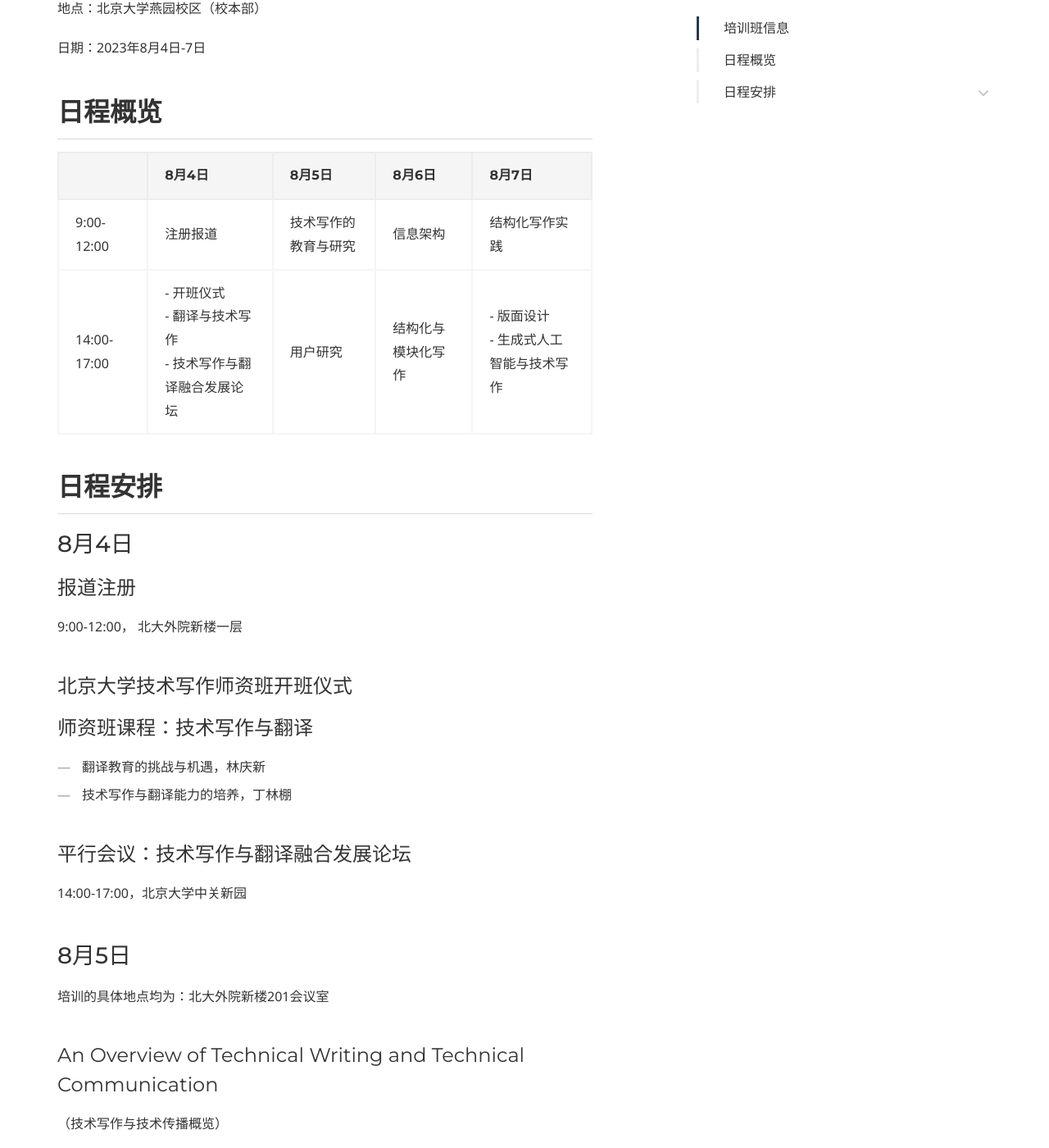
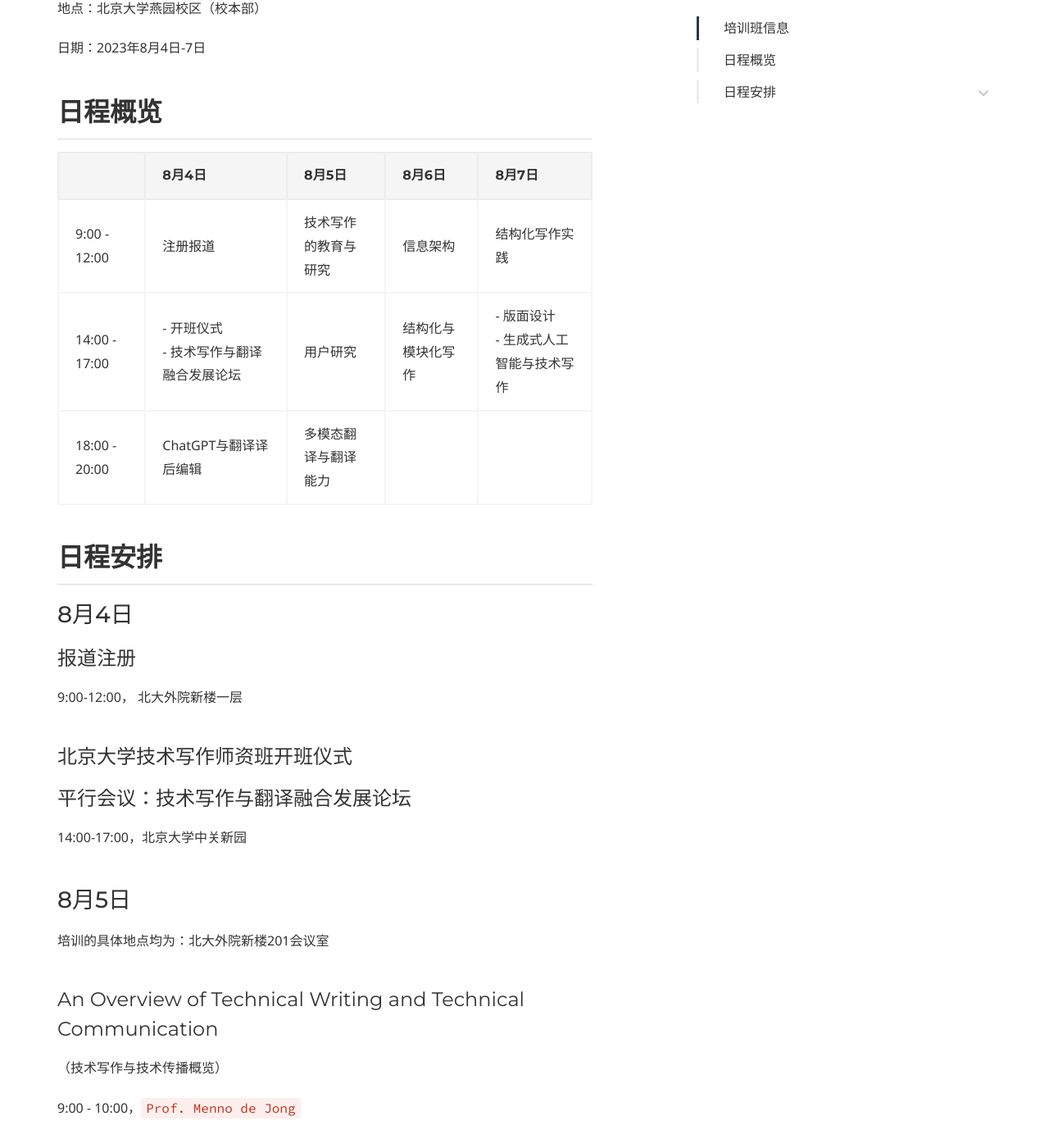
Before and after one commit to galty687/tc-training, a Jekyll site: the page built from doks-theme/_posts/2018-05-30-notice.md, in a window 1280 px wide and 1400 px high, scrolled down 948 px. Shown: the whole window at 82% size. Built offline with Jekyll 4.4.1, drawn with Linux system fonts in a browser that asks for light colours; some web fonts are replaced.

Commit message:
update schedule

```diff
--- a/doks-theme/_posts/2018-05-30-notice.md
+++ b/doks-theme/_posts/2018-05-30-notice.md
@@ -29,10 +29,11 @@
 
 
 
-|               | 8月4日                                                       | 8月5日               | 8月6日             | 8月7日                                     |
-| ------------- | ------------------------------------------------------------ | -------------------- | ------------------ | ------------------------------------------ |
-| 9:00-12:00    | 注册报道                                                     | 技术写作的教育与研究 | 信息架构           | 结构化写作实践                             |
-| 14:00-  17:00 | - 开班仪式<br />- 翻译与技术写作<br />- 技术写作与翻译融合发展论坛 | 用户研究             | 结构化与模块化写作 | - 版面设计<br />- 生成式人工智能与技术写作 |
+|               | 8月4日                                       | 8月5日               | 8月6日             | 8月7日                                     |
+| ------------- | -------------------------------------------- | -------------------- | ------------------ | ------------------------------------------ |
+| 9:00 - 12:00  | 注册报道                                     | 技术写作的教育与研究 | 信息架构           | 结构化写作实践                             |
+| 14:00 - 17:00 | - 开班仪式<br />- 技术写作与翻译融合发展论坛 | 用户研究             | 结构化与模块化写作 | - 版面设计<br />- 生成式人工智能与技术写作 |
+| 18:00 - 20:00 | ChatGPT与翻译译后编辑                        | 多模态翻译与翻译能力 |                    |                                            |
 
 
 
@@ -48,16 +49,9 @@
 
 #### 北京大学技术写作师资班开班仪式
 
-#### 师资班课程：技术写作与翻译
-
-- 翻译教育的挑战与机遇，林庆新
-- 技术写作与翻译能力的培养，丁林棚
-
 #### 平行会议：技术写作与翻译融合发展论坛
 
 14:00-17:00，北京大学中关新园
-
-
 
 
 
```
